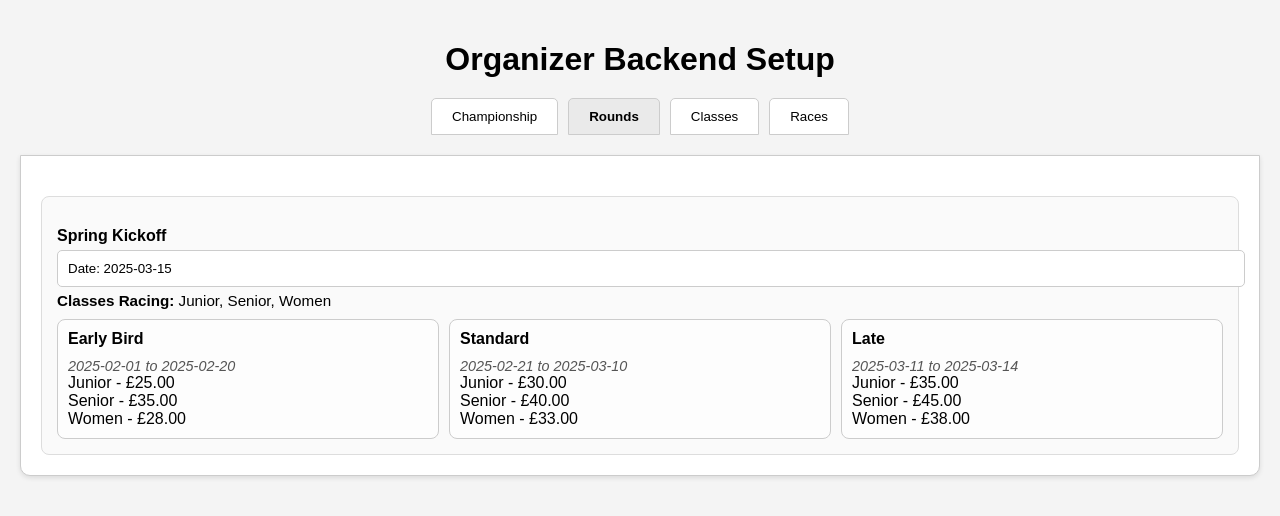
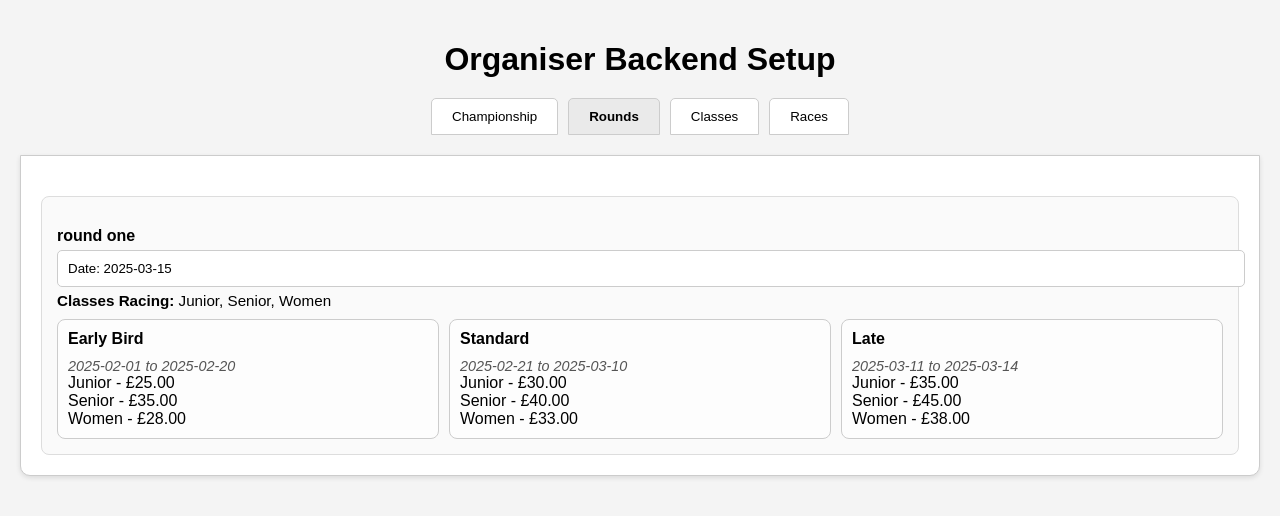
Before and after one commit to eloiserhl/web-testing--champ-setup, a plain HTML site: page index.html in a window 1280 px wide. Both pictures are taken after a click on the button "Rounds". Drawn offline with Linux system fonts and the light colour scheme.

Commit message:
Update index.html

```diff
--- a/index.html
+++ b/index.html
@@ -2,7 +2,7 @@
 <html lang="en">
 <head>
   <meta charset="UTF-8">
-  <title>Organizer Backend Setup</title>
+  <title>Organiser Backend Setup</title>
   <meta name="viewport" content="width=device-width, initial-scale=1.0"/>
   <style>
     body { font-family: sans-serif; background-color: #f4f4f4; margin: 0; padding: 20px; }
@@ -23,7 +23,7 @@
   </style>
 </head>
 <body>
-  <h1>Organizer Backend Setup</h1>
+  <h1>Organiser Backend Setup</h1>
   <div class="tabs">
     <button class="tab-button active" onclick="showTab(0)">Championship</button>
     <button class="tab-button" onclick="showTab(1)">Rounds</button>
@@ -46,7 +46,7 @@
 
   <div class="tab-content">
     <div class="round-block">
-      <label>Spring Kickoff</label>
+      <label>round one</label>
       <input type="text" value="Date: 2025-03-15" readonly>
       <div class="class-list"><strong>Classes Racing:</strong> Junior, Senior, Women</div>
       <div class="sub-section">
```
